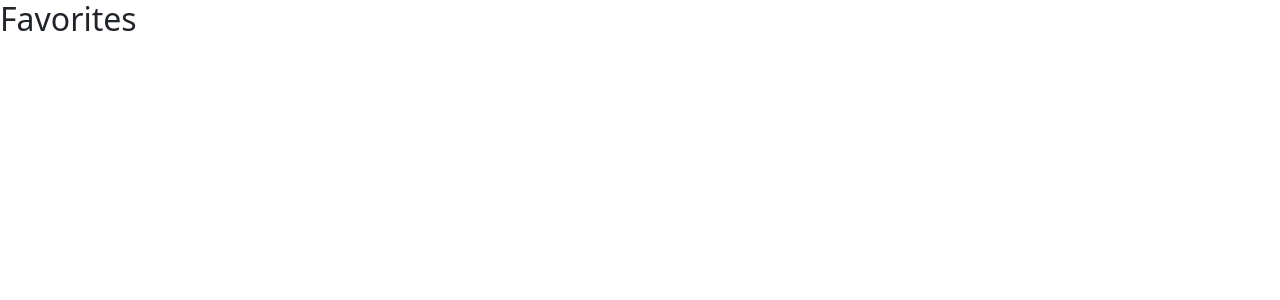
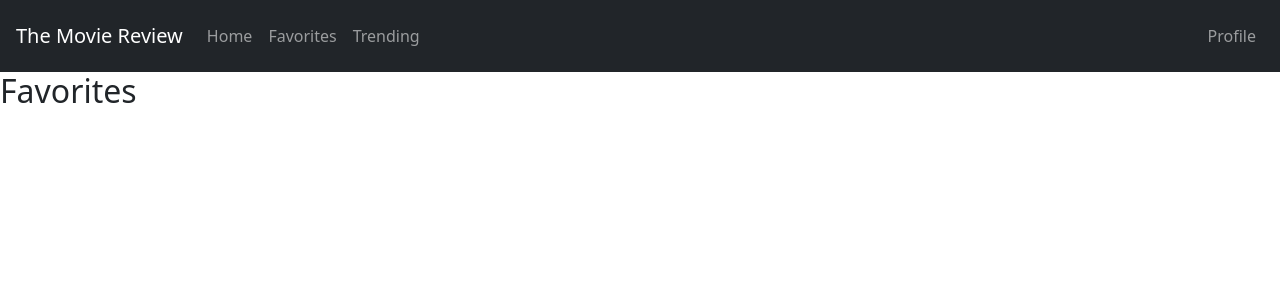
Before and after one commit to freidzonCalderon/the-movie-review-app, a React (Create React App) app: page /favorites in a window 1280 px wide. Shown: the top 300 px of the page. Built offline with nearby package versions, Linux system fonts and the light colour scheme.

Commit message:
updated the navigation menu

```diff
--- /dev/null
+++ b/src/components/atoms/MenuNavigation.jsx
@@ -0,0 +1,35 @@
+import React from "react";
+import { Navbar, Nav } from "react-bootstrap";
+import { Link } from "react-router-dom";
+
+const MenuNavigation = () => {
+	return (
+		<Navbar bg="dark" variant="dark" expand="lg" className="p-3">
+			<Link to="/home" className="navbar-brand">
+				The Movie Review
+			</Link>
+
+			<Navbar.Toggle aria-controls="basic-navbar-nav" />
+			<Navbar.Collapse id="basic-navbar-nav">
+				<Nav className="me-auto">
+					<Link to="/home" className="nav-link">
+						Home
+					</Link>
+					<Link to="/favorites" className="nav-link">
+						Favorites
+					</Link>
+					<Link to="/trending" className="nav-link">
+						Trending
+					</Link>
+				</Nav>
+				<Nav>
+					<Link to="/profile" className="nav-link">
+						Profile
+					</Link>
+				</Nav>
+			</Navbar.Collapse>
+		</Navbar>
+	);
+};
+
+export default MenuNavigation;
--- a/src/components/pages/Favorites.jsx
+++ b/src/components/pages/Favorites.jsx
@@ -1,8 +1,10 @@
 import React from "react";
+import MenuNavigation from "../atoms/MenuNavigation";
 
 const Favorites = () => {
 	return (
 		<div>
+			<MenuNavigation />
 			<h2>Favorites</h2>
 		</div>
 	);
--- a/src/components/pages/Home.jsx
+++ b/src/components/pages/Home.jsx
@@ -1,9 +1,10 @@
 import React from "react";
+import MenuNavigation from "../atoms/MenuNavigation";
 
 const Home = () => {
 	return (
 		<div>
-			<h2>Home</h2>
+			<MenuNavigation />
 		</div>
 	);
 };
--- a/src/components/pages/Profile.jsx
+++ b/src/components/pages/Profile.jsx
@@ -1,8 +1,10 @@
 import React from "react";
+import MenuNavigation from "../atoms/MenuNavigation";
 
 const Profile = () => {
 	return (
 		<div>
+			<MenuNavigation />
 			<h2>Profile</h2>
 		</div>
 	);
--- a/src/components/pages/Trending.jsx
+++ b/src/components/pages/Trending.jsx
@@ -1,8 +1,10 @@
 import React from "react";
+import MenuNavigation from "../atoms/MenuNavigation";
 
 const Trending = () => {
 	return (
 		<div>
+			<MenuNavigation />
 			<h2>Trending</h2>
 		</div>
 	);
```
